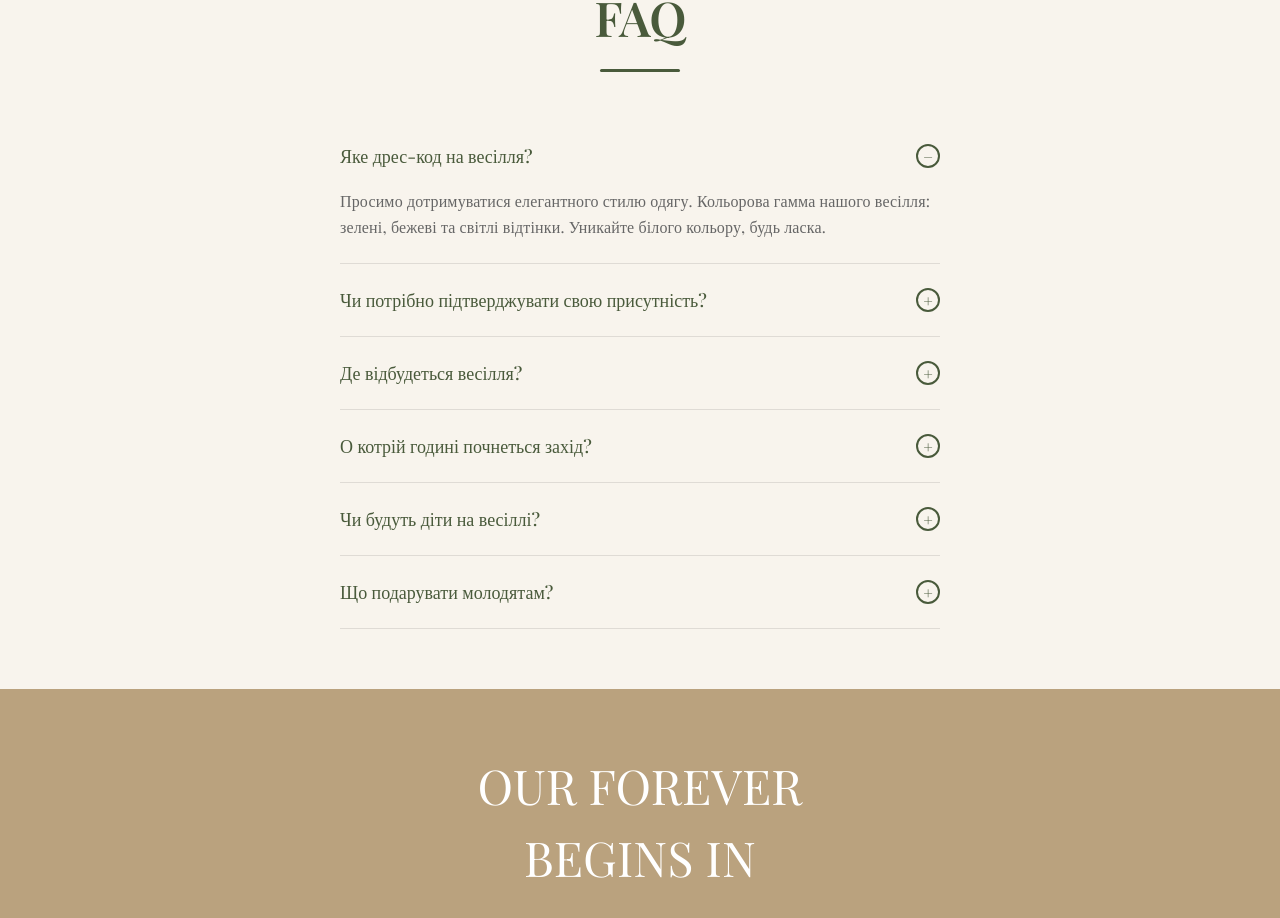
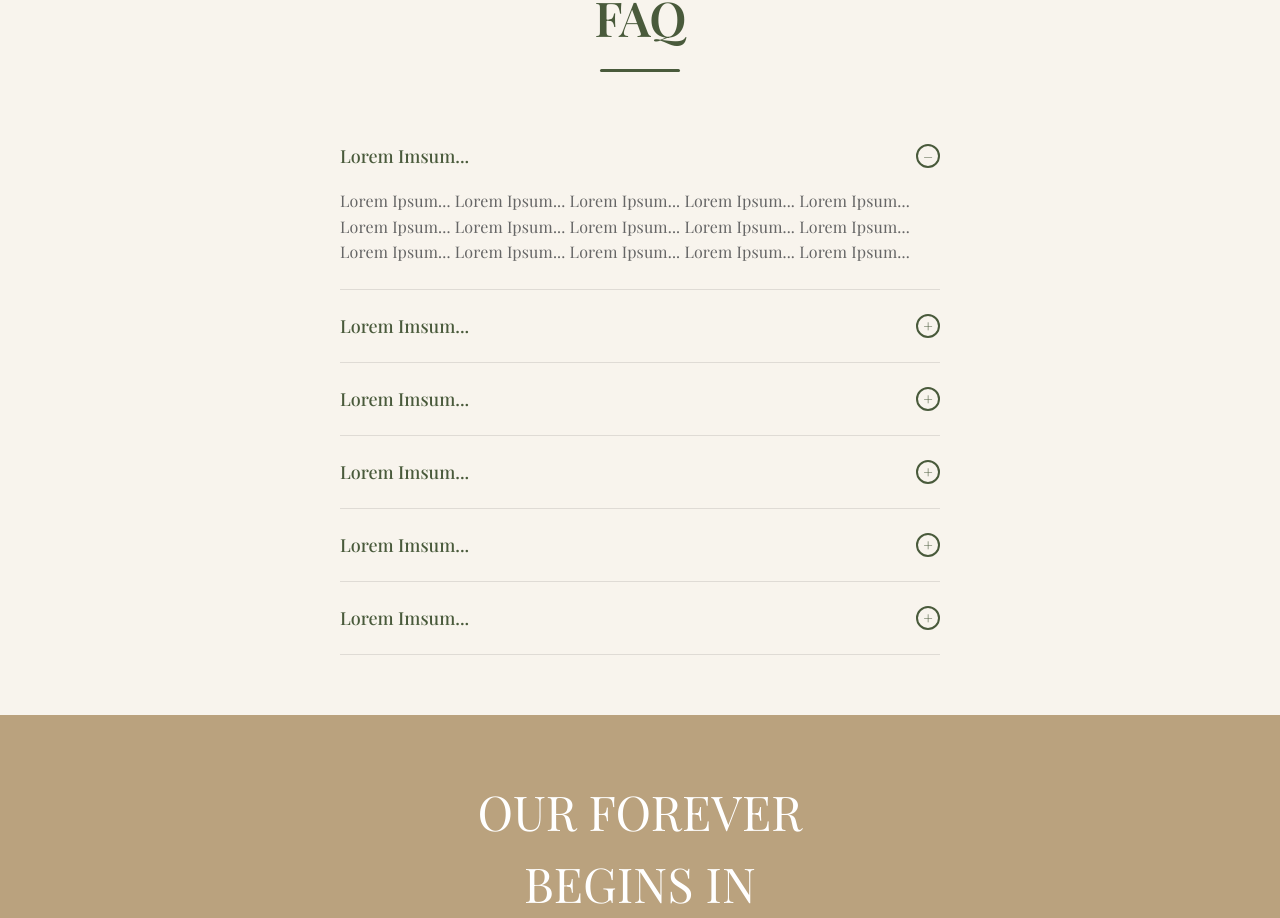
Before and after one commit to AndyYablonskii/weddingWebPage, a React (Create React App) app: page / in a window 1280 px wide. Shown: the part 2631-3549 px from the top of the page. Built offline with nearby package versions, Linux system fonts and the light colour scheme; a web font is replaced by a local one.

Commit message:
fix(ui): Replace FAQ content with placeholder text

```diff
--- a/src/components/FAQ.tsx
+++ b/src/components/FAQ.tsx
@@ -9,35 +9,65 @@ interface FAQItem {
 }
 
 const faqData: FAQItem[] = [
+    // {
+    //     id: 'panel1',
+    //     question: 'Яке дрес-код на весілля?',
+    //     answer: 'Просимо дотримуватися елегантного стилю одягу. Кольорова гамма нашого весілля: зелені, бежеві та світлі відтінки. Уникайте білого кольору, будь ласка.'
+    // },
+    // {
+    //     id: 'panel2',
+    //     question: 'Чи потрібно підтверджувати свою присутність?',
+    //     answer: 'Так, будь ласка, підтвердіть свою присутність до 1 вересня 2025 року. Це допоможе нам краще організувати захід та підготувати достатньо місць для всіх гостей.'
+    // },
+    // {
+    //     id: 'panel3',
+    //     question: 'Де відбудеться весілля?',
+    //     answer: 'І церемонія вінчання, і бенкет відбудуться в одному місці - Дім молитви с. Хутори. Це зручно для всіх гостей, адже не потрібно переїжджати з одного місця в інше.'
+    // },
+    // {
+    //     id: 'panel4',
+    //     question: 'О котрій годині почнеться захід?',
+    //     answer: 'Церемонія вінчання розпочнеться о 14:00. Рекомендуємо прибути за 15-20 хвилин до початку. Бенкет триватиме з 14:00 до 20:00.'
+    // },
+    // {
+    //     id: 'panel5',
+    //     question: 'Чи будуть діти на весіллі?',
+    //     answer: 'Так, діти вітаються на нашому весіллі! Ми будемо раді бачити всю вашу родину. Просимо лише врахувати це при підтвердженні присутності.'
+    // },
+    // {
+    //     id: 'panel6',
+    //     question: 'Що подарувати молодятам?',
+    //     answer: 'Найкращий подарунок для нас - ваша присутність на цьому особливому дні. Якщо ви хочете зробити подарунок, будемо вдячні за будь-який внесок у наше спільне майбутне.'
+    // },
     {
         id: 'panel1',
-        question: 'Яке дрес-код на весілля?',
-        answer: 'Просимо дотримуватися елегантного стилю одягу. Кольорова гамма нашого весілля: зелені, бежеві та світлі відтінки. Уникайте білого кольору, будь ласка.'
+        question: 'Lorem Imsum...',
+        answer: 'Lorem Ipsum... Lorem Ipsum... Lorem Ipsum... Lorem Ipsum... Lorem Ipsum... Lorem Ipsum... Lorem Ipsum... Lorem Ipsum... Lorem Ipsum... Lorem Ipsum... Lorem Ipsum... Lorem Ipsum... Lorem Ipsum... Lorem Ipsum... Lorem Ipsum... '
     },
     {
         id: 'panel2',
-        question: 'Чи потрібно підтверджувати свою присутність?',
-        answer: 'Так, будь ласка, підтвердіть свою присутність до 1 вересня 2025 року. Це допоможе нам краще організувати захід та підготувати достатньо місць для всіх гостей.'
+        question: 'Lorem Imsum...',
+        answer: 'Lorem Ipsum... Lorem Ipsum... Lorem Ipsum... Lorem Ipsum... Lorem Ipsum... Lorem Ipsum... Lorem Ipsum... Lorem Ipsum... Lorem Ipsum... Lorem Ipsum... Lorem Ipsum... Lorem Ipsum... Lorem Ipsum... Lorem Ipsum... Lorem Ipsum... '
     },
     {
         id: 'panel3',
-        question: 'Де відбудеться весілля?',
-        answer: 'І церемонія вінчання, і бенкет відбудуться в одному місці - Дім молитви с. Хутори. Це зручно для всіх гостей, адже не потрібно переїжджати з одного місця в інше.'
+        question: 'Lorem Imsum...',
+        answer: 'Lorem Ipsum... Lorem Ipsum... Lorem Ipsum... Lorem Ipsum... Lorem Ipsum... Lorem Ipsum... Lorem Ipsum... Lorem Ipsum... Lorem Ipsum... Lorem Ipsum... Lorem Ipsum... Lorem Ipsum... Lorem Ipsum... Lorem Ipsum... Lorem Ipsum... '
     },
     {
         id: 'panel4',
-        question: 'О котрій годині почнеться захід?',
-        answer: 'Церемонія вінчання розпочнеться о 14:00. Рекомендуємо прибути за 15-20 хвилин до початку. Бенкет триватиме з 14:00 до 20:00.'
+        question: 'Lorem Imsum...',
+        answer: 'Lorem Ipsum... Lorem Ipsum... Lorem Ipsum... Lorem Ipsum... Lorem Ipsum... Lorem Ipsum... Lorem Ipsum... Lorem Ipsum... Lorem Ipsum... Lorem Ipsum... Lorem Ipsum... Lorem Ipsum... Lorem Ipsum... Lorem Ipsum... Lorem Ipsum... '
     },
     {
         id: 'panel5',
-        question: 'Чи будуть діти на весіллі?',
-        answer: 'Так, діти вітаються на нашому весіллі! Ми будемо раді бачити всю вашу родину. Просимо лише врахувати це при підтвердженні присутності.'
+        question: 'Lorem Imsum...',
+        answer: 'Lorem Ipsum... Lorem Ipsum... Lorem Ipsum... Lorem Ipsum... Lorem Ipsum... Lorem Ipsum... Lorem Ipsum... Lorem Ipsum... Lorem Ipsum... Lorem Ipsum... Lorem Ipsum... Lorem Ipsum... Lorem Ipsum... Lorem Ipsum... Lorem Ipsum... '
     },
     {
         id: 'panel6',
-        question: 'Що подарувати молодятам?',
-        answer: 'Найкращий подарунок для нас - ваша присутність на цьому особливому дні. Якщо ви хочете зробити подарунок, будемо вдячні за будь-який внесок у наше спільне майбутне.'
+        question: 'Lorem Imsum...',
+        answer: 'Lorem Ipsum... Lorem Ipsum... Lorem Ipsum... Lorem Ipsum... Lorem Ipsum... Lorem Ipsum... Lorem Ipsum... Lorem Ipsum... Lorem Ipsum... Lorem Ipsum... Lorem Ipsum... Lorem Ipsum... Lorem Ipsum... Lorem Ipsum... Lorem Ipsum... '
     }
 ];
 
```
